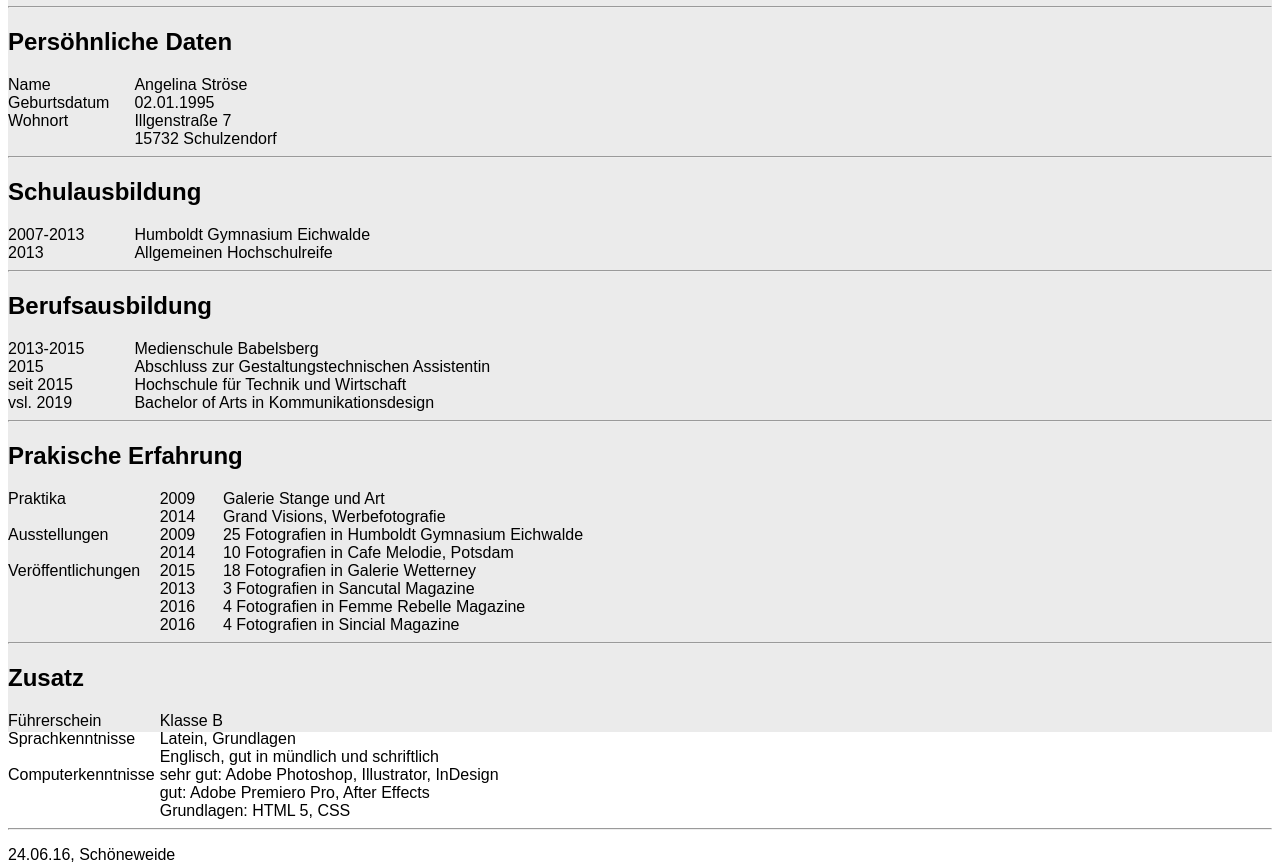
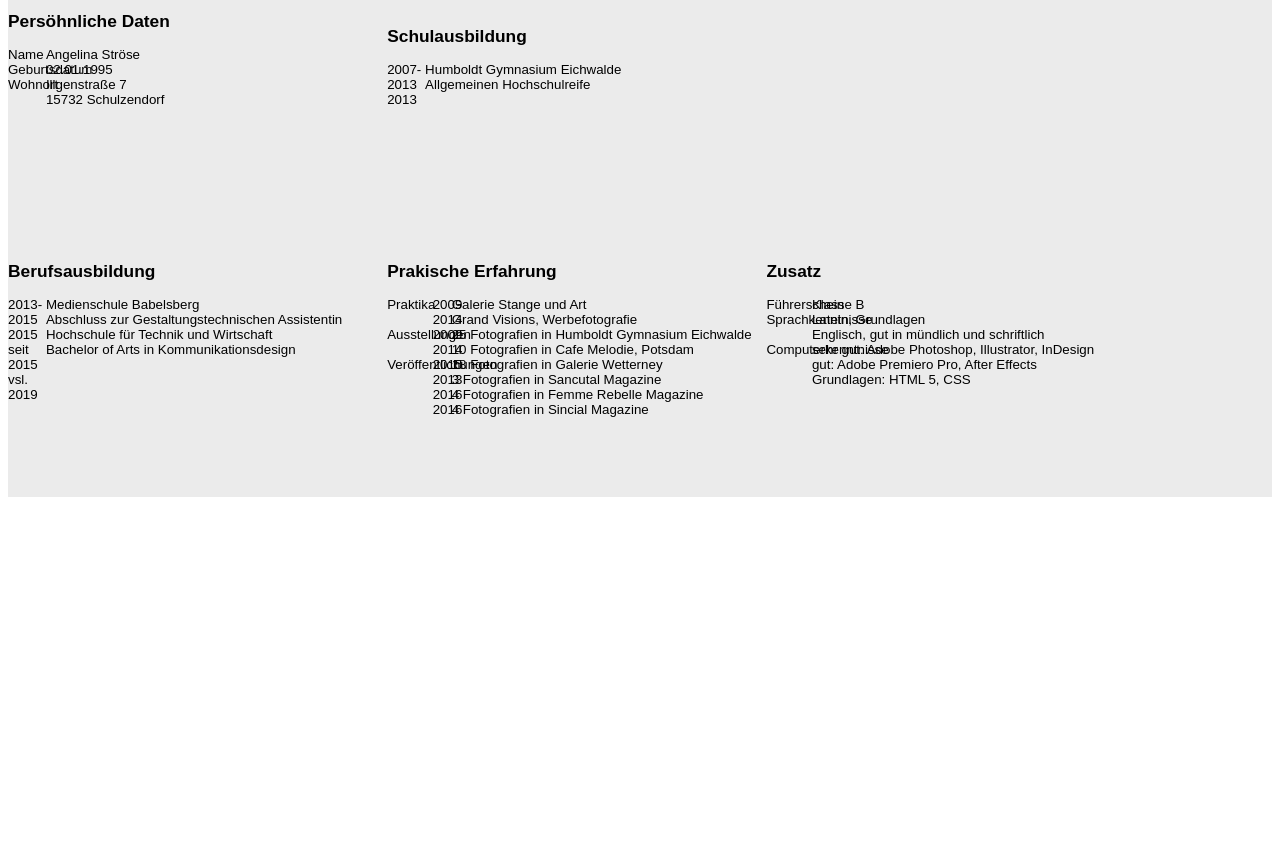
Before and after one commit to angelinastr/CV, a plain HTML site: page index.html in a window 1280 px wide. Shown: the part 60-924 px from the top of the page. After the commit the page ends 800 px from the top, so only its background shows below. Drawn offline with Linux system fonts and the light colour scheme.

Commit message:
vor aenderung

```diff
--- a/CSS/stylesheet.css
+++ b/CSS/stylesheet.css
@@ -1,13 +1,26 @@
 .body {
   font-family: sans-serif;
+  font-size: 10pt;
   background: #ebebeb;
   width:100%;
-  height:100%;
+  height:500px;
+}
+
+h2 {
+  font-size: 13pt;
+}
+
+.Reihe1 {
+  display: inline-block;
+  width: 100%;
+  height: 250px;
+  background: #ebebeb;
 }
 
 .pd {
+  float: left;
   display: inline-block;
-  width: 100%;
+  width: 30%;
 }
 
 .links-pd {
@@ -20,9 +33,15 @@
   width: 90%;
 }
 
+.Bild {
+  float:left;
+  width: 30%;
+}
+
 .sa {
+  float:left;
   display: inline-block;
-  width: 100%;
+  width: 30%;
 }
 
 .links-sa {
@@ -35,9 +54,18 @@
   width: 90%;
 }
 
-.ba {
+.Reihe2 {
   display: inline-block;
   width: 100%;
+  height: 250px;
+  background: #ebebeb;
+}
+
+.ba {
+  float: left;
+  display: inline-block;
+  width: 30%;
+  height: 170px;
 }
 
 .links-ba {
@@ -51,8 +79,10 @@
 }
 
 .pe {
+  float: left;
   display: inline-block;
-  width: 100%;
+  width: 30%;
+  height: 230px;
 }
 
 .links-pe {
@@ -71,8 +101,10 @@
 }
 
 .zs {
+  float: left;
   display: inline-block;
-  width: 100%;
+  width: 30%;
+  height: 170px;
 }
 
 .links-zs {
--- a/index.html
+++ b/index.html
@@ -7,9 +7,9 @@
 <body>
 <div class="body">
   <h1>Lebenslauf</h1>
-  <hr>
+  <div class="Reihe1">
+    <div class="pd">
     <h2>Persöhnliche Daten</h2>
-  <div class="pd">
       <div class="links-pd">
         Name </br>
         Geburtsdatum </br>
@@ -22,10 +22,11 @@
         15732 Schulzendorf
       </div>
     </div>
+    <div class="Bild">
+    </div>
     </br>
-  <hr>
+    <div class="sa">
     <h2>Schulausbildung</h2>
-  <div class="sa">
       <div class="links-sa">
         2007-2013 </br>
         2013 </br>
@@ -35,10 +36,10 @@
         Allgemeinen Hochschulreife </br>
       </div>
     </div>
-  </br>
-  <hr>
+  </div>
+  <div class="Reihe2">
+    <div class="ba">
     <h2> Berufsausbildung </h2>
-  <div class="ba">
       <div class="links-ba">
         2013-2015 </br>
         2015 </br>
@@ -52,10 +53,8 @@
         Bachelor of Arts in Kommunikationsdesign </br>
       </div>
     </div>
-  </br>
-  <hr>
+    <div class="pe">
     <h2> Prakische Erfahrung </h2>
-  <div class="pe">
       <div class="links-pe">
         Praktika </br>
         </br>
@@ -85,10 +84,8 @@
         4 Fotografien in Sincial Magazine </br>
       </div>
     </div>
-  </br>
-  <hr>
+    <div class="zs">
     <h2> Zusatz </h2>
-  <div class="zs">
       <div class="links-zs">
         Führerschein </br>
         Sprachkenntnisse </br>
@@ -104,9 +101,7 @@
         Grundlagen: HTML 5, CSS </br>
       </div>
     </div>
-  </br>
-  <hr>
-  <p> 24.06.16, Schöneweide </p>
+  </div>
 </div>
 </body>
 </html>
```
Lines whose indentation alone changed are shown as unchanged.
